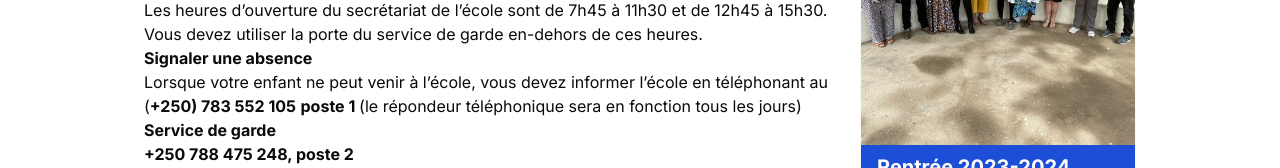
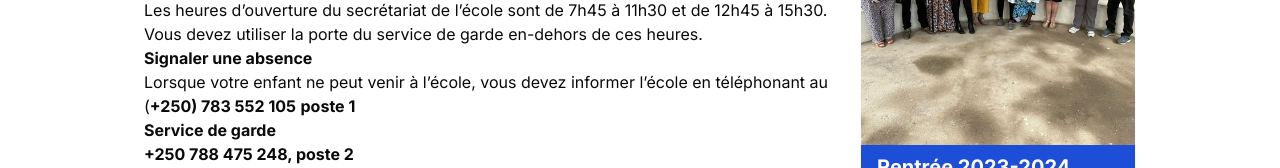
Before and after one commit to TuyisengeSulaiman/ecoleisoko, a Next.js app: page /contact in a window 1280 px wide. Shown: the part 593-761 px from the top of the page. Built offline with nearby package versions, Linux system fonts and the light colour scheme; no server answers.

Commit message:
Update page.tsx

```diff
--- a/app/contact/page.tsx
+++ b/app/contact/page.tsx
@@ -36,10 +36,10 @@ export default function Page() {
                               <p>&nbsp;</p>
                               <p>Les heures d’ouverture du secrétariat de l’école sont de 7h45 à 11h30 et de 12h45 à 15h30. Vous devez utiliser la porte du service de garde en-dehors de ces heures.</p>
                               <p><strong>Signaler une absence</strong></p>
-                              <p>Lorsque votre enfant ne peut venir à l’école, vous devez informer l’école en téléphonant au (<strong>+250)&nbsp;783 552 105</strong> <strong>poste 1 </strong>(le répondeur téléphonique sera en fonction tous les jours)</p>
+                              <p>Lorsque votre enfant ne peut venir à l’école, vous devez informer l’école en téléphonant au (<strong>+250)&nbsp;783 552 105</strong> <strong>poste 1 </strong></p>
                               <p><strong>Service de garde</strong></p>
                               <p><strong>+250 788 475 248, </strong><strong>poste 2</strong></p>
-                              <p><a href="mailto:isokolaSource@gmail.com">isokolaSource@gmail.com</a></p>
+                              <p><a href="mailto:isokolasource@gmail.com">isokolaSource@gmail.com</a></p>
 
                             </div>
                           </div>
```
